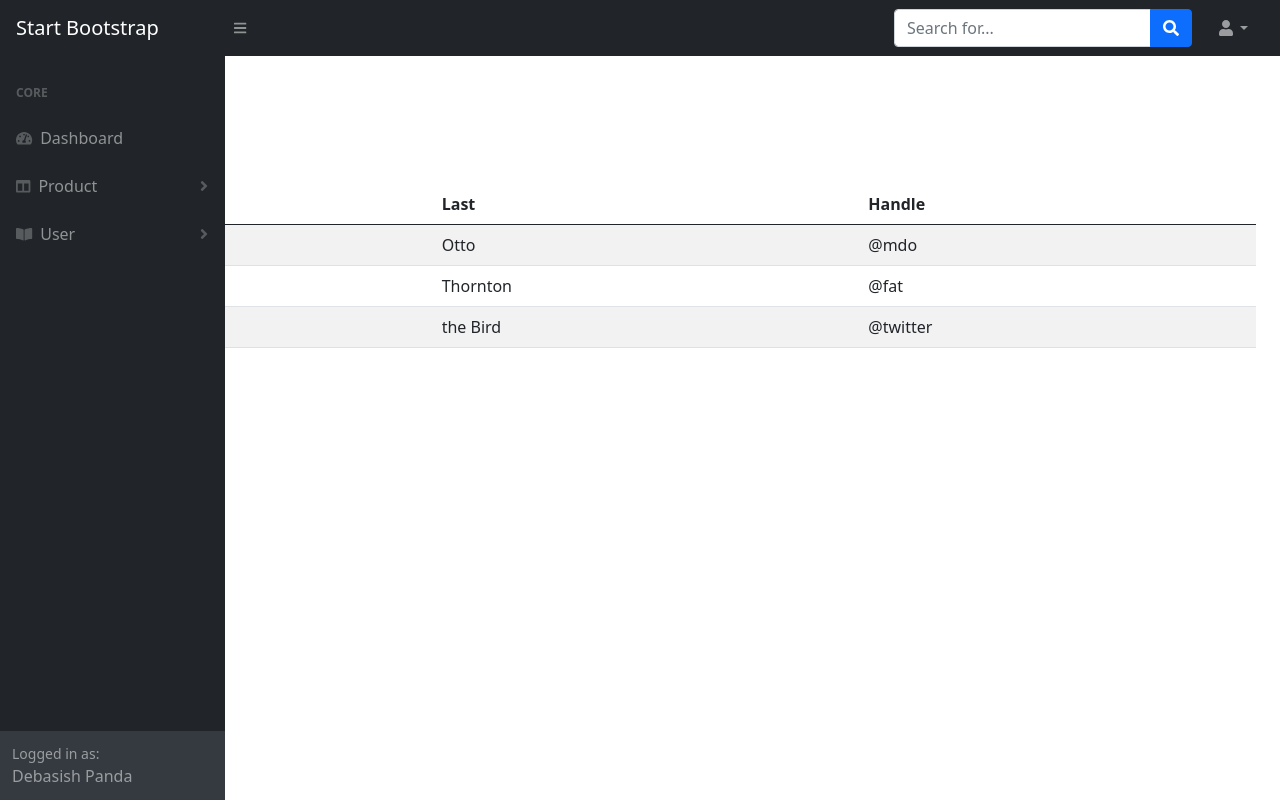
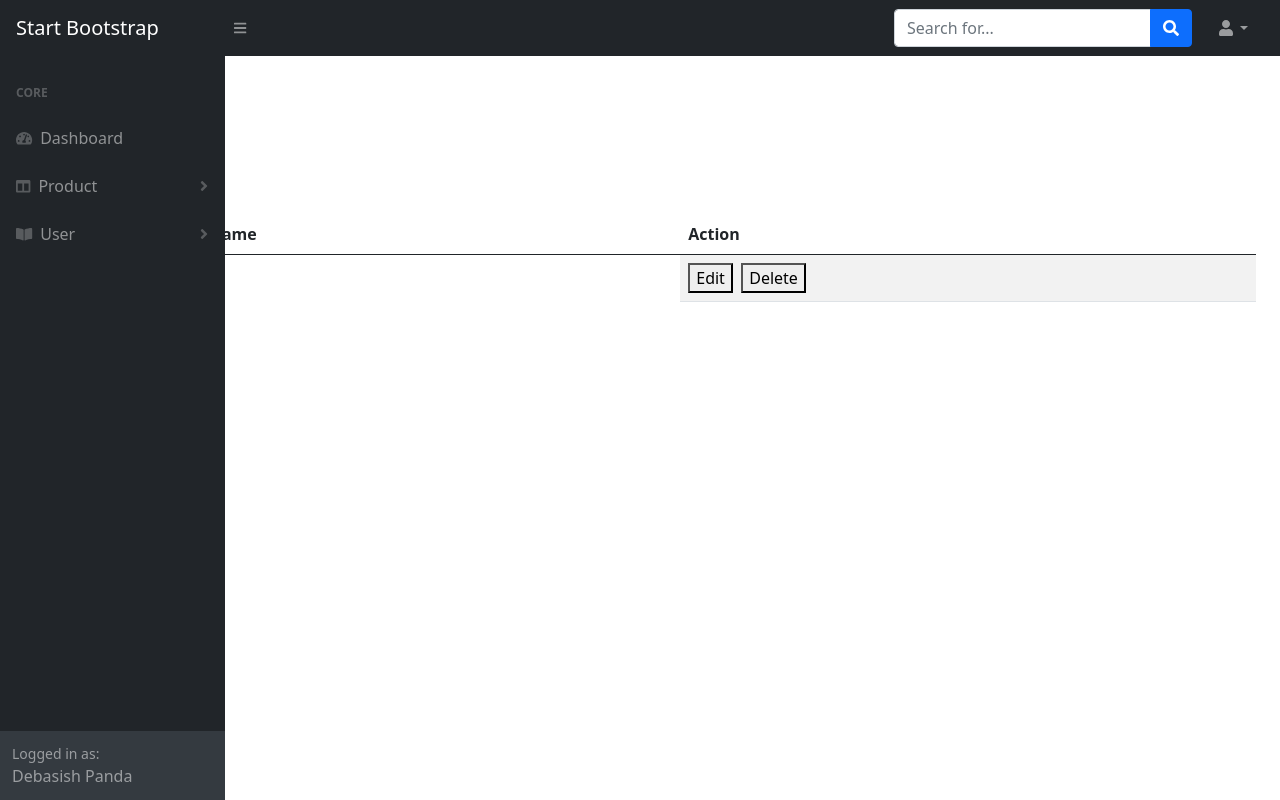
Before and after one commit to pandadebasish57/admin, an Angular app: page /productlist in a window 1280 px wide. Built offline with nearby package versions, Linux system fonts and the light colour scheme.

Commit message:
editdeletecreate

```diff
--- a/src/app/app.module.ts
+++ b/src/app/app.module.ts
@@ -16,6 +16,7 @@ import { UserlistComponent } from './userlist/userlist.component';
 import { UsercreateComponent } from './usercreate/usercreate.component';
 import { UsereditComponent } from './useredit/useredit.component';
 import { UserviewComponent } from './userview/userview.component';
+import { ReactiveFormsModule } from '@angular/forms';
 
 @NgModule({
   declarations: [
@@ -36,7 +37,8 @@ import { UserviewComponent } from './userview/userview.component';
   ],
   imports: [
     BrowserModule,
-    AppRoutingModule
+    AppRoutingModule,
+    ReactiveFormsModule
   ],
   providers: [],
   bootstrap: [AppComponent]
--- a/src/app/productcreate/productcreate.component.html
+++ b/src/app/productcreate/productcreate.component.html
@@ -6,17 +6,25 @@
     <h2>New Product Create </h2>
     <form action="/action_page.php">
       <div class="form-group">
-        <label for="email">Product Name</label>
-        <input type="email" class="form-control" id="email" placeholder="Enter Product Name" name="email">
+        <label for="">Product Name</label>
+        <input type="text" class="form-control">
       </div>
       <div class="form-group">
-        <label for="pwd">Product Id</label>
-        <input type="password" class="form-control" id="pwd" placeholder="Enter your id" name="pwd">
+        <label for="">Price</label>
+        <input type="text" class="form-control">
       </div>
       <div class="form-group">
-        <label for="pwd">Email</label>
-        <input type="password" class="form-control" id="pwd" placeholder="Enter email" name="pwd">
+        <label for="">Discount</label>
+        <input type="password" class="form-control">
+      </div>
+      <div class="form-group">
+        <label for="">Type</label>
+        <select class="form-control">
+          <option value="el">Electronic</option>
+          <option value="ga">Gadget</option>
+        </select>
       </div><br>
+
       <button type="submit" class="btn btn-success">Submit</button>
     </form>
   </div>
--- a/src/app/productcreate/productcreate.component.ts
+++ b/src/app/productcreate/productcreate.component.ts
@@ -1,5 +1,6 @@
 import { Component, OnInit } from '@angular/core';
 import { ActivatedRoute } from '@angular/router';
+import {FormBuilder, FormGroup} from '@angular/forms';
 
 @Component({
   selector: 'app-productcreate',
@@ -7,11 +8,11 @@ import { ActivatedRoute } from '@angular/router';
   styleUrls: ['./productcreate.component.css']
 })
 export class ProductcreateComponent implements OnInit {
-  currentProductcreate=0;
-  constructor(private activatedRoute:ActivatedRoute) { }
+  productForm:FormGroup=new FormGroup({})
+  constructor() { }
 
   ngOnInit(): void {
-    this.currentProductcreate=this.activatedRoute.snapshot.params.id
+
   }
 
 }
--- a/src/app/productlist/productlist.component.html
+++ b/src/app/productlist/productlist.component.html
@@ -2,33 +2,23 @@
 <ol class="breadcrumb mb-4">
     <li class="breadcrumb-item active">Product List</li>
 </ol>
+<a routerLink="/productcreate"><button>Create new Product</button></a>
 <table class="table table-striped">
     <thead>
       <tr>
         <th scope="col">#</th>
-        <th scope="col">First</th>
-        <th scope="col">Last</th>
-        <th scope="col">Handle</th>
+        <th scope="col">Product Name</th>
+        <th scope="col">Action</th>
       </tr>
     </thead>
     <tbody>
       <tr>
         <th scope="row">1</th>
-        <td>Mark</td>
-        <td>Otto</td>
-        <td>@mdo</td>
-      </tr>
-      <tr>
-        <th scope="row">2</th>
-        <td>Jacob</td>
-        <td>Thornton</td>
-        <td>@fat</td>
-      </tr>
-      <tr>
-        <th scope="row">3</th>
-        <td>Larry</td>
-        <td>the Bird</td>
-        <td>@twitter</td>
+        <a style="text-decoration: none;"routerLink="/productview/1"><td>Mark</td></a>
+        <td>
+          <a routerLink="/productedit/1"><button>Edit</button></a>&nbsp;
+          <a routerLink="/"><button>Delete</button></a>&nbsp;
+        </td>
       </tr>
     </tbody>
   </table>
--- a/src/app/userlist/userlist.component.html
+++ b/src/app/userlist/userlist.component.html
@@ -2,33 +2,23 @@
 <ol class="breadcrumb mb-4">
     <li class="breadcrumb-item active">User List</li>
 </ol>
+<a routerLink="/usercreate"><button>Create new user</button></a>
 <table class="table table-striped">
     <thead>
       <tr>
         <th scope="col">#</th>
-        <th scope="col">First</th>
-        <th scope="col">Last</th>
-        <th scope="col">Handle</th>
+        <th scope="col">User Name</th>
+        <th scope="col">Action</th>
       </tr>
     </thead>
     <tbody>
       <tr>
         <th scope="row">1</th>
-        <td>Mark</td>
-        <td>Otto</td>
-        <td>@mdo</td>
-      </tr>
-      <tr>
-        <th scope="row">2</th>
-        <td>Jacob</td>
-        <td>Thornton</td>
-        <td>@fat</td>
-      </tr>
-      <tr>
-        <th scope="row">3</th>
-        <td>Larry</td>
-        <td>the Bird</td>
-        <td>@twitter</td>
+        <a style="text-decoration: none;"routerLink="/userview/1"><td>Mark</td></a>
+        <td>
+          <a routerLink="/useredit/1"><button>Edit</button></a>&nbsp;
+          <a routerLink="/"><button>Delete</button></a>&nbsp;
+        </td>
       </tr>
     </tbody>
   </table>
```
Also changed, not shown: src/app/app-routing.module.ts (+4 -4 lines), src/app/product.service.ts (added, +9 -0 lines), src/app/user.service.ts (added, +9 -0 lines), 2 other files (tests, documents, lock files or other folders).
